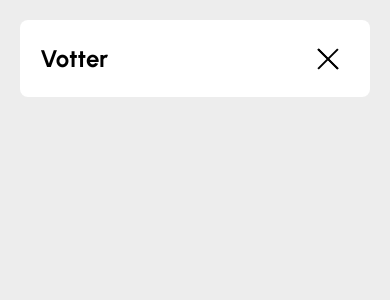
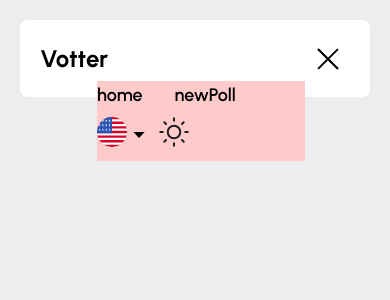
Before and after one commit to Guilherme-Matosoli/vooter-client, a Next.js app: page /en in a window 390 px wide. Both pictures are taken after a click on the button 327 px from the left and 58 px from the top of the page. Shown: the top 300 px of the page. Built offline with nearby package versions, Linux system fonts and the light colour scheme; what i18next-resources-to-backend would draw is missing.

Commit message:
make options just appear when open is true :robot:

```diff
--- a/src/components/Header/MobileHeader.tsx
+++ b/src/components/Header/MobileHeader.tsx
@@ -1,11 +1,12 @@
 import { useState } from "react";
 import { HeaderProps } from ".";
+import { HeaderCTAs } from "./HeaderCTAs";
 
 export function MobileHeader({ lng }: HeaderProps) {
   const [open, setOpen] = useState(false);
 
   return (
-    <section className="flex items-center h-full">
+    <section className="flex items-center h-full relative">
       <button
         onClick={() => setOpen(!open)}
         className="flex items-center justify-center h-[45px] w-[45px] rounded-full hover:bg-gray-200"
@@ -13,8 +14,8 @@ export function MobileHeader({ lng }: HeaderProps) {
         <span className={`menuIcon ${open && "open"}`}></span>
       </button>
 
-      <div>
-
+      <div className={`${open ? "flex" : "hidden"} flex-col absolute right-full top-full w-52 h-20 bg-red-200`}>
+        <HeaderCTAs lng={lng} />
       </div>
     </section>
   );
```
